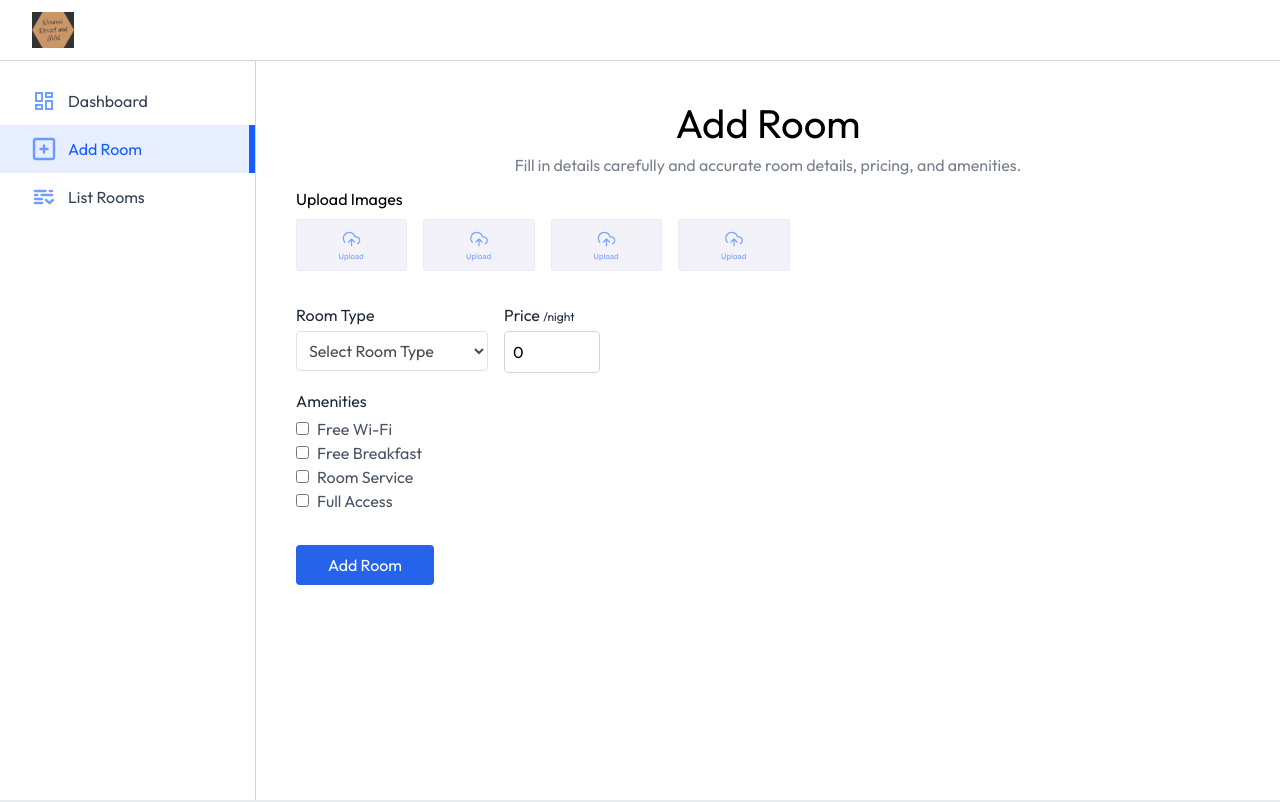
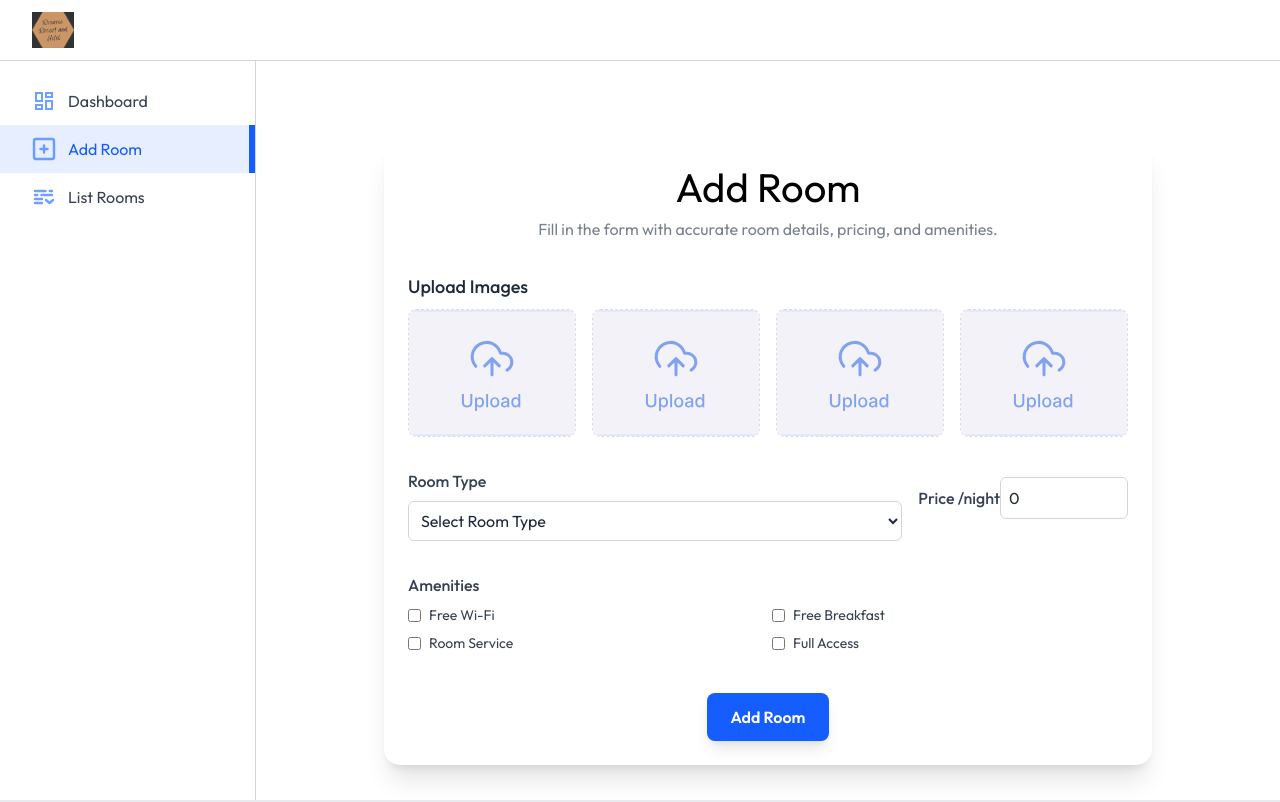
Before and after one commit to ChristianJayReyes/Capstone-Project, a React (Vite) app in the folder client/: page /owner/add-room in a window 1280 px wide. Shown: the top 802 px of the page. Built offline with nearby package versions, Linux system fonts and the light colour scheme; a web font is replaced by a local one.

Commit message:
New Footer and Added Some Style

```diff
--- a/client/src/assets/assets.js
+++ b/client/src/assets/assets.js
@@ -104,7 +104,6 @@ export const facilityIcons = {
     "Free WiFi": assets.freeWifiIcon,
     "Free Breakfast": assets.freeBreakfastIcon,
     "Room Service": assets.roomServiceIcon,
-    "Mountain View": assets.mountainIcon,
     "Pool Access": assets.poolIcon,
 };
 
--- a/client/src/components/Footer.jsx
+++ b/client/src/components/Footer.jsx
@@ -33,7 +33,7 @@ const Footer = () => {
         </div>
     </div>
     <p class="pt-4 text-center text-xs md:text-sm pb-5">
-        Copyright 2024 © Company name. All Right Reserved.
+        Copyright 2025 © Rosario Resort and Hotel. All Right Reserved.
     </p>
 </footer>
   )
--- a/client/src/pages/hotelOwner/AddRoom.jsx
+++ b/client/src/pages/hotelOwner/AddRoom.jsx
@@ -1,49 +1,78 @@
-import React from 'react'
-import '../../styles/addroom.css'; // Assuming you have styles for this component
-import { useState } from 'react';
-import Title from '../../components/Title'; // Assuming you have a Title component for headings
-import {assets} from '../../assets/assets'; // Assuming you have an assets file for images
+import React, { useState } from "react";
+import "../../styles/addroom.css";
+import Title from "../../components/Title";
+import { assets } from "../../assets/assets";
 
 const AddRoom = () => {
   const [images, setImages] = useState({
     1: null,
     2: null,
     3: null,
-      4: null
+    4: null,
   });
 
   const [inputs, setInputs] = useState({
-    roomType: '',
+    roomType: "",
     pricePerNight: 0,
     amenities: {
-      'Free Wi-Fi': false,
-      'Free Breakfast': false,
-      'Room Service': false,
-      'Full Access': false
+      "Free Wi-Fi": false,
+      "Free Breakfast": false,
+      "Room Service": false,
+      "Full Access": false,
+    },
+  });
 
+  return (
+    <form className="max-w-3xl mx-auto bg-white shadow-xl p-6 rounded-2xl mt-10">
+      <Title
+        align="center"
+        font="outfit"
+        title="Add Room"
+        subTitle="Fill in the form with accurate room details, pricing, and amenities."
+      />
+
+      {/* Upload Images */}
+      <p className="text-lg font-medium text-gray-800 mt-8 mb-2">
+        Upload Images
+      </p>
+      <div className="grid grid-cols-2 sm:grid-cols-4 gap-4">
+        {Object.keys(images).map((key) => (
+          <label
+            htmlFor={`roomImage${key}`}
+            key={key}
+            className="relative cursor-pointer hover:opacity-90 transition"
+          >
+            <img
+              className="h-32 w-full object-cover rounded-lg border border-dashed border-gray-300"
+              src={
+                images[key]
+                  ? URL.createObjectURL(images[key])
+                  : assets.uploadArea
               }
-  })
-  return (
-
-      <form>
-        <Title align='center' font='outfit' title='Add Room' subTitle='Fill in details carefully and accurate room details, pricing, and amenities.'/>
-        {/*Upload Images*/}
-        <p className='upload-images'>Upload Images</p>
-        <div className='grid grid-cols-2 sm:flex gap-4 my-2 flex-wrap'>
-          {Object.keys(images).map((key) => (
-            <label htmlFor={`roomImage${key}`} key={key}>
-                <img className='max-h-13 cursor-pointer opacity-80' src={images[key] ? URL.createObjectURL(images[key]) : assets.uploadArea} alt="" />
-                <input type="file" accept='image/*' id={`roomImage${key}`} hidden onChange={(e) => setImages({ ...images, [key]: e.target.files[0] })} />
+              alt={`Upload ${key}`}
+            />
+            <input
+              type="file"
+              accept="image/*"
+              id={`roomImage${key}`}
+              hidden
+              onChange={(e) =>
+                setImages({ ...images, [key]: e.target.files[0] })
+              }
+            />
           </label>
-
         ))}
       </div>
-        {/*Room Type and Price*/}
-        <div className='w-full flex max-sm:flex-col sm:gap-4 mt-4'>
-            <div className='flex-1 max-w-48'>
-              <p className='text-gray-800 mt-4'>Room Type</p>
-              <select value={inputs.roomType} onChange={(e) => setInputs({...inputs, roomType: e.target.value })}
-              className='border opacity-70 border-gray-300 mt-1 rounded p-2 w-full'>
+
+      {/* Room Type & Price */}
+      <div className="mt-8 flex flex-col sm:flex-row gap-4">
+        <div className="flex-1">
+          <label className="text-gray-700 font-medium">Room Type</label>
+          <select
+            value={inputs.roomType}
+            onChange={(e) => setInputs({ ...inputs, roomType: e.target.value })}
+            className="mt-2 w-full border border-gray-300 rounded-md p-2 text-gray-800"
+          >
             <option value="">Select Room Type</option>
             <option value="Single Bed">Single Bed</option>
             <option value="Double Bed">Double Bed</option>
@@ -52,29 +81,55 @@ const AddRoom = () => {
           </select>
         </div>
         <div>
-              <p className='mt-4 text-gray-800'>
-                Price <span className='text-xs'>/night</span>
-              </p>
-              <input type="number" placeholder='0' className='border border-gray-300 mt-1 rounded p-2 w-24' value={inputs.pricePerNight} onChange={e => setInputs({...inputs, pricePerNight: e.target.value })}/>
+          <label className="text-gray-700 font-medium">Price /night</label>
+          <input
+            type="number"
+            className="mt-2 w-32 border border-gray-300 rounded-md p-2 text-gray-800"
+            placeholder="0"
+            value={inputs.pricePerNight}
+            onChange={(e) =>
+              setInputs({ ...inputs, pricePerNight: e.target.value })
+            }
+          />
         </div>
       </div>
-        {/*Amenities*/}
-        <p className='text-gray-800 mt-4'>Amenities</p>
-        <div className='flex flex-col flex-wrap mt-1 text-gray-600 max-w-sm'>
+
+      {/* Amenities */}
+      <div className="mt-8">
+        <p className="text-gray-700 font-medium mb-2">Amenities</p>
+        <div className="grid grid-cols-2 gap-2 text-sm text-gray-700">
           {Object.keys(inputs.amenities).map((amenity, index) => (
-            <div key={index}>
-              <input type="checkbox" id={`amenities${index+1}`} checked={inputs.amenities[amenity]} onChange={e => setInputs({...inputs, amenities: {...inputs.amenities, [amenity]: !inputs.amenities[amenity]}})}/>
-              <label htmlFor={`amenities${index+1}`} className='ml-2 cursor-pointer'>{amenity}</label>
-            </div>
+            <label key={index} className="flex items-center gap-2">
+              <input
+                type="checkbox"
+                checked={inputs.amenities[amenity]}
+                onChange={() =>
+                  setInputs({
+                    ...inputs,
+                    amenities: {
+                      ...inputs.amenities,
+                      [amenity]: !inputs.amenities[amenity],
+                    },
+                  })
+                }
+              />
+              {amenity}
+            </label>
           ))}
         </div>
+      </div>
 
-        <button className='bg-primary text-white px-8 py-2 rounded mt-8 cursor-pointer'>
+      {/* Submit Button */}
+      <div className="text-center mt-10">
+        <button
+          type="submit"
+          className="bg-blue-600 hover:bg-blue-700 transition text-white px-6 py-3 rounded-lg shadow-lg font-semibold"
+        >
           Add Room
         </button>
+      </div>
     </form>
+  );
+};
 
-  )
-}
-
-export default AddRoom
+export default AddRoom;
```
Lines whose indentation alone changed are shown as unchanged.
